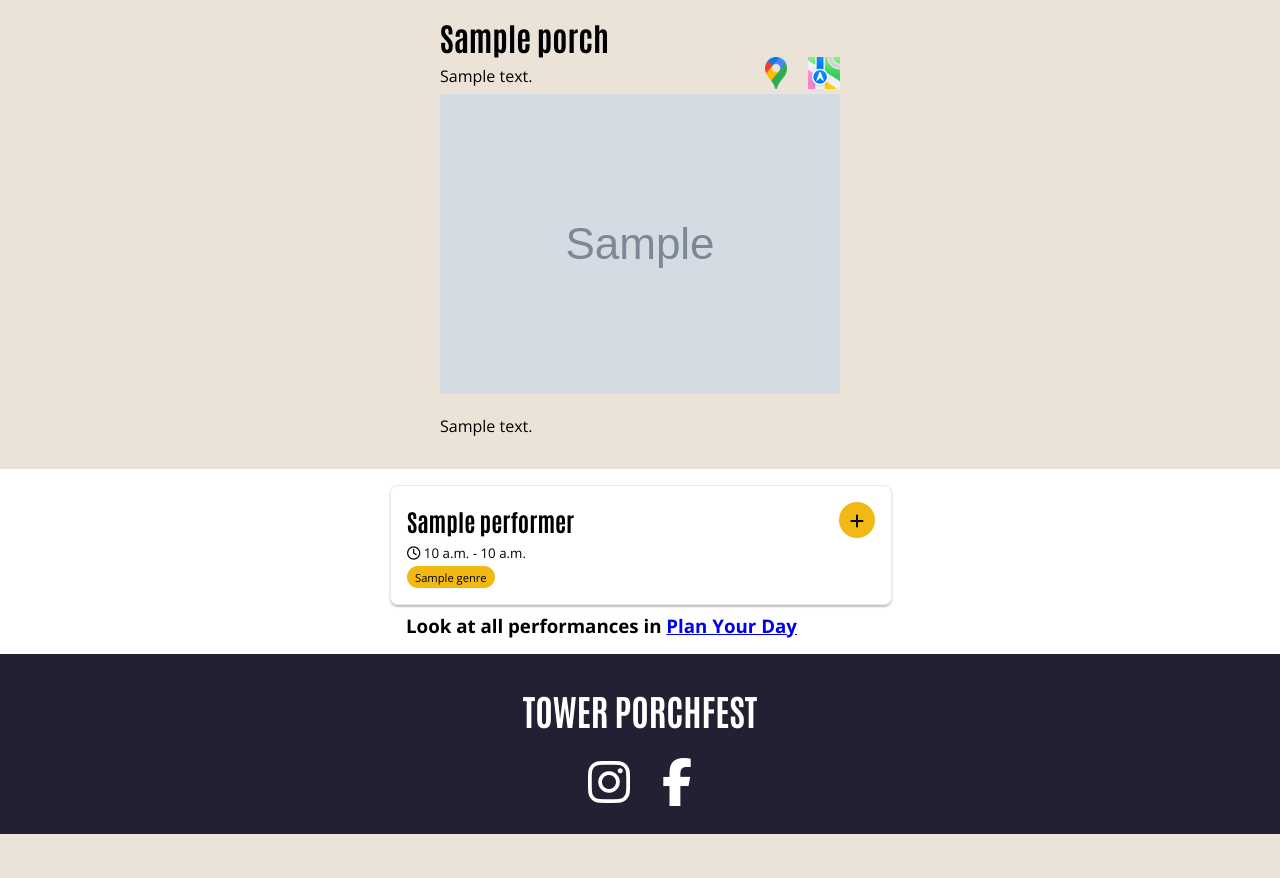
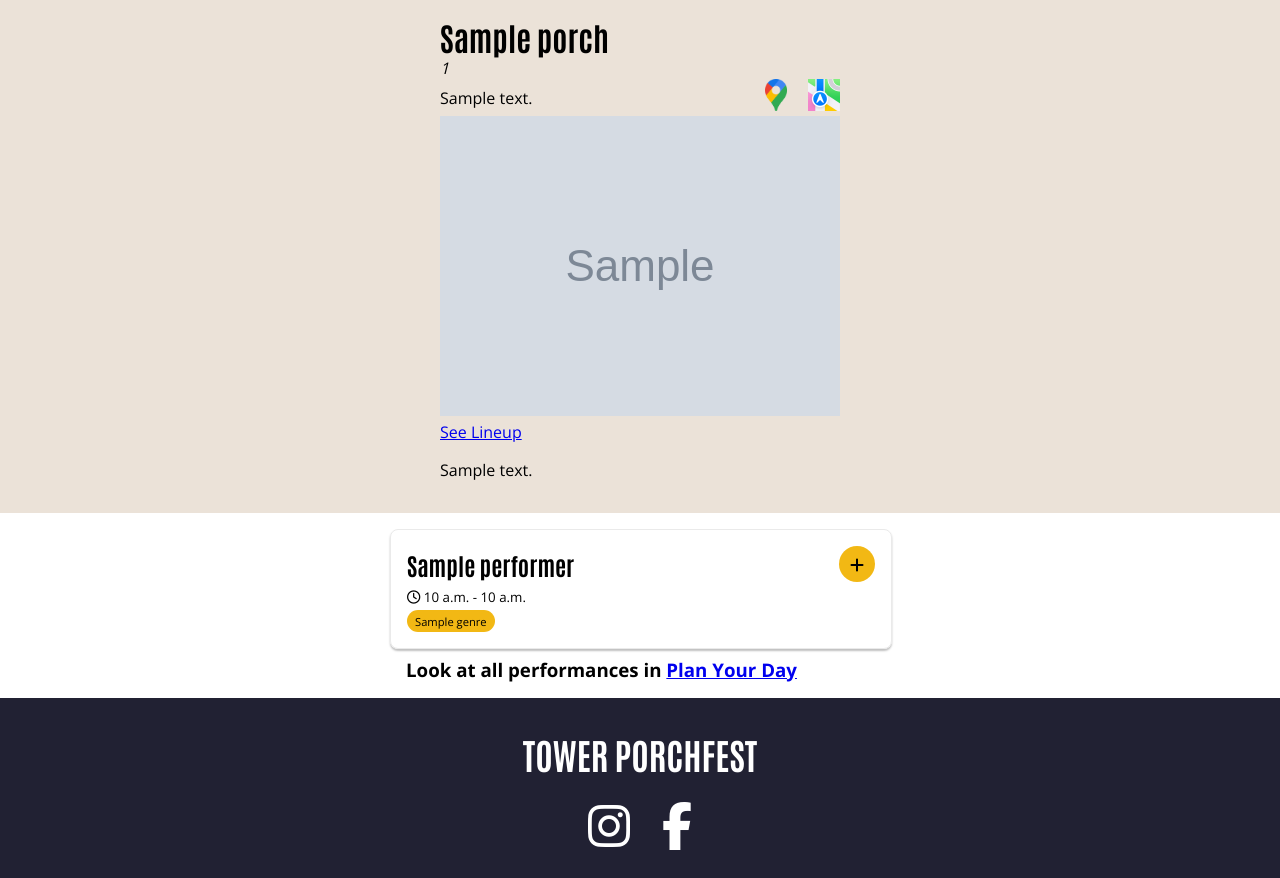
Before and after one commit to PorchFest/porch-fest-django, a Django app: a page that uses website/templates/website/porch-page/porch-component.html in a window 1280 px wide. Shown: the part 63-941 px from the top of the page. Before the commit the page ends 897 px from the top, so only its background shows below. Run offline with Django 5.2, Linux system fonts and the light colour scheme; tables that the repository leaves empty hold one stand-in row (values such as "Sample post"); grey boxes marked "Sample" are stand-in pictures; style sheets or scripts are compiled from the project's sources; some libraries are stand-ins or nearby versions.

Commit message:
feat(porch): add porch number to page.
Needs to be starred and styled

```diff
--- a/website/templates/website/porch-page/porch-component.html
+++ b/website/templates/website/porch-page/porch-component.html
@@ -3,7 +3,12 @@
         <div class="wrapper">
             {% comment %} <a class="map" href="{% url 'map' %}">< Map</a> {% endcomment %}
             <div class="title">
+                <div>
                     <h1>{{ porch.name }}</h1>
+                    {% if porch.number %}
+                        <i><span>{{ porch.number }}</span></i>
+                    {% endif %}
+                </div>
                 <div class="directions">
                     <p class="address">{{ porch.street_address }}</p>
                     <a href="https://www.google.com/maps/dir/?api=1&destination={{ porch.street_address|urlencode }}"><i class="google-maps small"></i></a>
@@ -15,10 +20,11 @@
                     <img src="/media/{{ porch.porch_picture }}" alt="Porch Picture">
                 </div>
             {% endif %}
+            <a href="#porch_lineup">See Lineup</a>
             <p>{{ porch.description }}</p>
         </div>
     </div>
-    <div class="lineup">
+    <div class="lineup" id="porch_lineup">
         <div class="performance-list">
             {% for performance in porch.performances.all %}
                 {% include 'website/porch-page/performance-detail.html' %}
```
Lines whose indentation alone changed are shown as unchanged.
